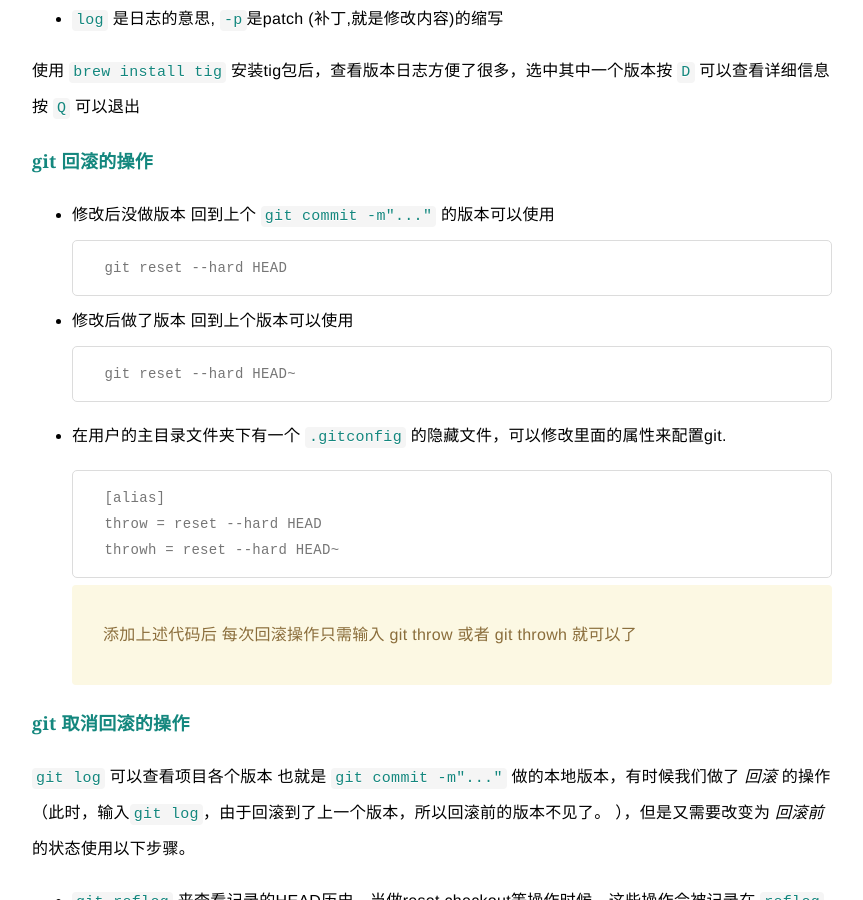
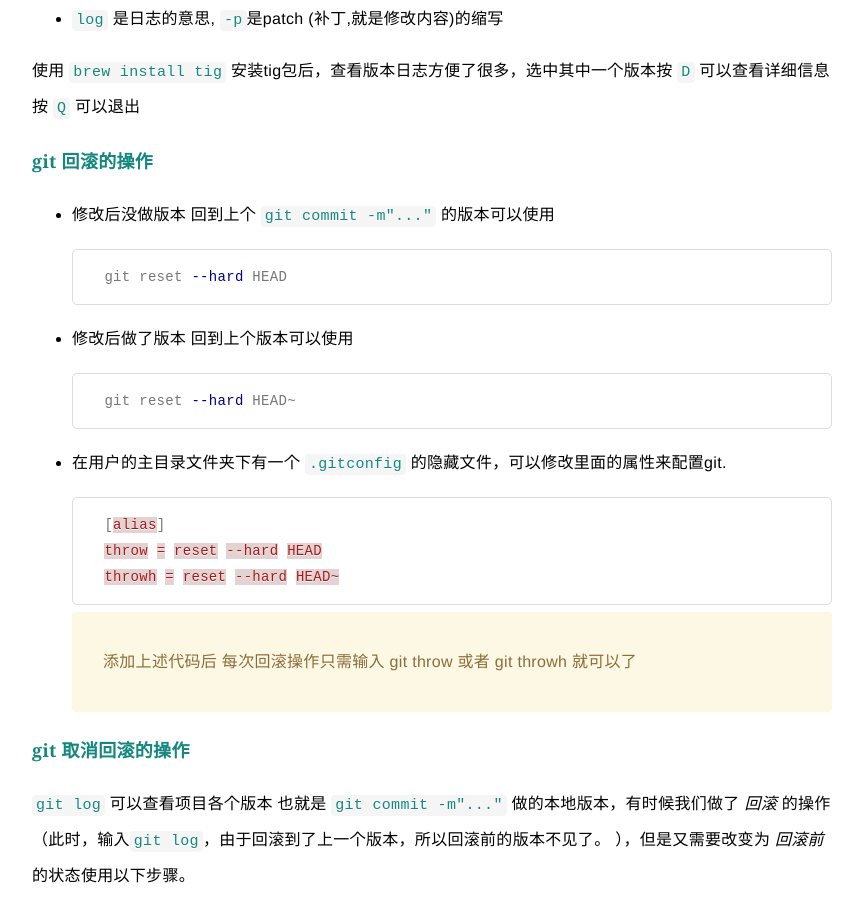
Before and after one commit to jacktown11/yewenxiang23.github.io, a Jekyll site: the page built from basic/1-git.md, in a window 1280 px wide and 900 px high, scrolled down 1152 px. Shown: the whole window, without its empty margins (208-1071 px from the left). Built offline with Jekyll 4.4.1, drawn with Linux system fonts in a browser that asks for light colours.

Commit message:
git 修改

````diff
--- a/basic/1-git.md
+++ b/basic/1-git.md
@@ -17,6 +17,7 @@ git --version
 获取git的版本号
 ```
 ### git本地化的步骤
+
 - 第一步：在项目文件夹中运行 `git init` 来初始化一个仓库,会建立一个.git 的隐藏文件夹。
 - 第二步：`git add -A` 添加修改后的版本到 `.git` 文件夹中， `-A`是添加所有文件的意思
 - 第三步: `git commit -m"留言内容"` 做成一个git本地的一个版本，`-m` 是 `message` 留言的意思，这个是必须的。
@@ -29,6 +30,7 @@ git config --global user.name "yewenxiang"
 git config --global user.email "yewenxiang23@gmail.com"
 ```
 ### 使用git上传本地仓库到github上
+
 - 第一步：
 
 
@@ -43,16 +45,20 @@ git log -p
 ### git 回滚的操作
 
 - 修改后没做版本 回到上个 `git commit -m"..."` 的版本可以使用
-    ```
+
+    ```bash
     git reset --hard HEAD
     ```
+
 - 修改后做了版本 回到上个版本可以使用
-    ```
+
+    ```bash
     git reset --hard HEAD~
     ```
+
 - 在用户的主目录文件夹下有一个 `.gitconfig` 的隐藏文件，可以修改里面的属性来配置git.
 
-    ```
+    ```json
     [alias]
     throw = reset --hard HEAD
     throwh = reset --hard HEAD~
````
